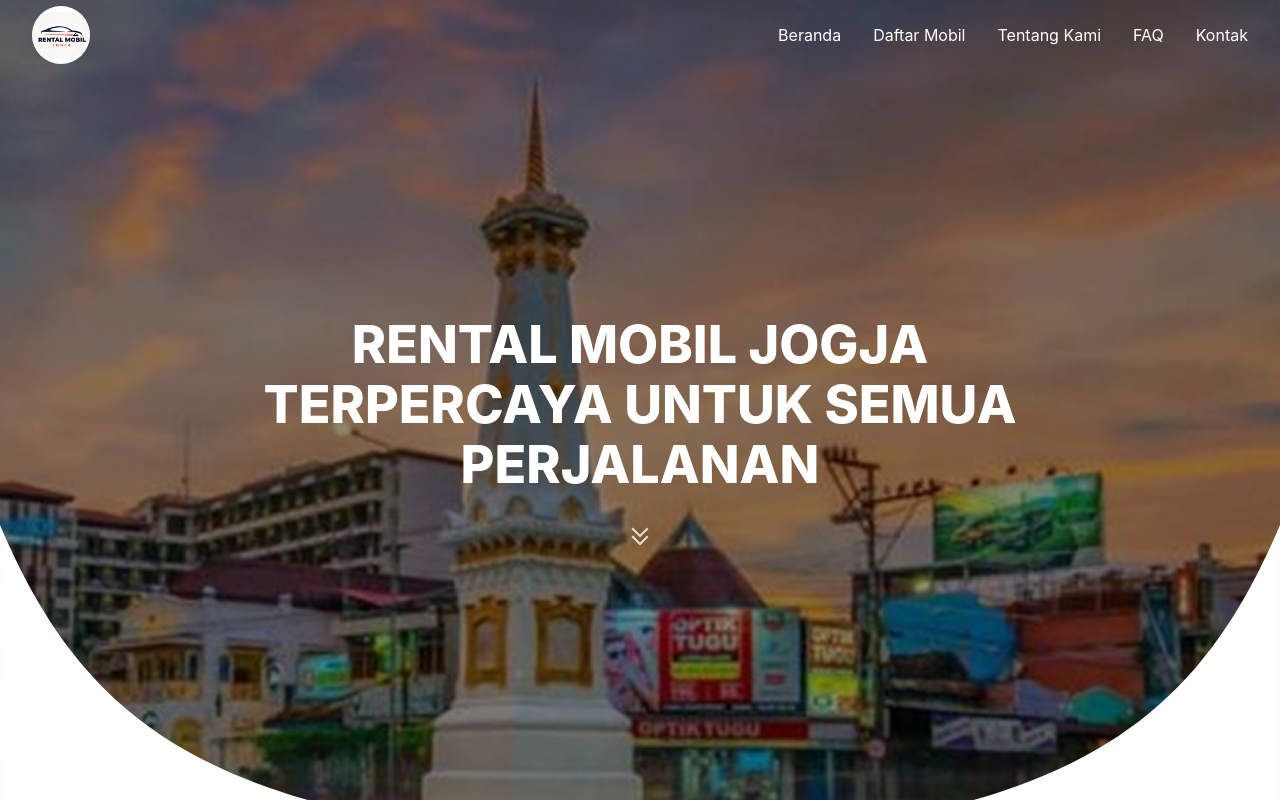
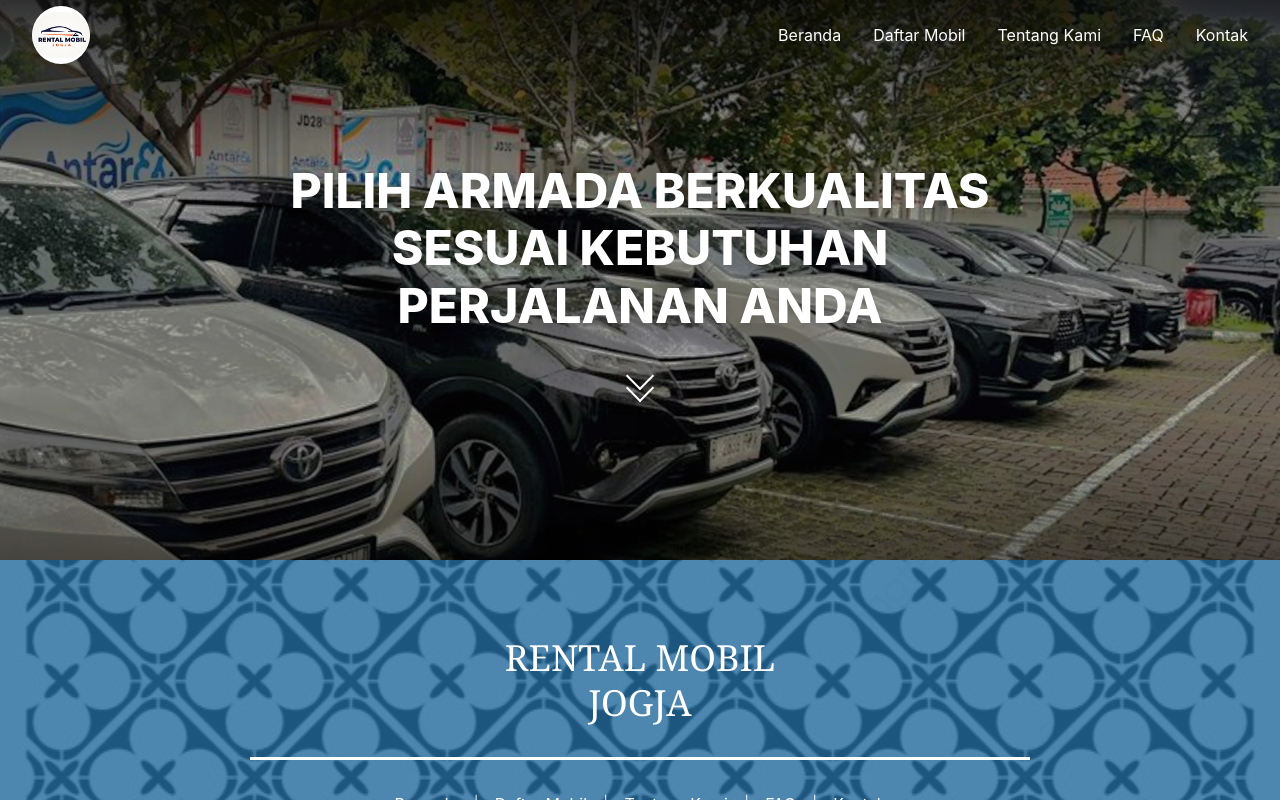
Before and after one commit to maulanaa121/Rental-Mobil-Jogja, a React (Vite) app: page /daftar-mobil in a window 1280 px wide. Shown: the top 800 px of the page. Built offline with nearby package versions, Linux system fonts and the light colour scheme.

Commit message:
feat: add hero section

```diff
--- a/src/App.jsx
+++ b/src/App.jsx
@@ -1,5 +1,5 @@
 import { BrowserRouter, Routes, Route } from "react-router-dom";
-import DaftarMobil from "./components/DaftarMobil/DaftarMobil";
+import DaftarMobil from "./components/Pages/DaftarMobil";
 import Beranda from "./components/Pages/Beranda";
 import TentangKami from "./components/Pages/TentangKami";
 
--- a/src/components/DaftarMobil/DaftarMobil.jsx
+++ /dev/null
@@ -1,27 +0,0 @@
-import React from 'react'
-import Navbar from '../Partials/Navbar'
-import Footer from '../Partials/Footer'
-import HeroDaftarMobil from '../Beranda/HeroBeranda'
-import Keunggulan from '../Beranda/Keunggulan'
-import MobilUnggulan from '../Beranda/MobilUnggulan'
-import Bersiaplah from '../Beranda/Bersiaplah'
-import Testimoni from '../Beranda/Testimoni'
-import Pengalaman from '../Beranda/Pengalaman'
-
-const DaftarMobil = () => {
-  return (
-    <div>
-        <Navbar/>
-        <HeroDaftarMobil/>
-        <Keunggulan/>
-        <Footer/>
-        <MobilUnggulan/>
-        <Bersiaplah/>
-        <Testimoni/>
-        <Pengalaman/>
-        <Footer/>
-    </div>
-  )
-}
-
-export default DaftarMobil
--- /dev/null
+++ b/src/components/DaftarMobil/HeroDaftarMobil.jsx
@@ -0,0 +1,130 @@
+import HeroImage from "../../assets/hero-mobil.png";
+
+const HeroDaftarMobil = () => {
+    return (
+        <section
+            className="
+                relative
+                h-[420px]
+                w-full
+                overflow-hidden
+                bg-cover
+                bg-center
+
+                sm:h-[480px]
+                lg:h-[560px]
+            "
+            style={{
+                backgroundImage: `url(${HeroImage})`,
+            }}
+        >
+            {/* OVERLAY GELAP SELURUH HERO */}
+            <div className="absolute inset-0 bg-black/25" />
+
+            {/* BAYANGAN HITAM BAGIAN ATAS */}
+            <div
+                className="
+                    absolute
+                    left-0
+                    right-0
+                    top-0
+                    h-[160px]
+                    bg-gradient-to-b
+                    from-black/70
+                    via-black/35
+                    to-transparent
+                "
+            />
+
+            {/* BAYANGAN SEDIKIT DI BAGIAN BAWAH */}
+            <div
+                className="
+                    absolute
+                    bottom-0
+                    left-0
+                    right-0
+                    h-[140px]
+                    bg-gradient-to-t
+                    from-black/35
+                    to-transparent
+                "
+            />
+
+            {/* CONTENT */}
+            <div
+                className="
+                    relative
+                    z-10
+                    flex
+                    h-full
+                    flex-col
+                    items-center
+                    justify-center
+                    px-6
+                    text-center
+                "
+            >
+                <h1
+                    className="
+                        max-w-[750px]
+                        text-3xl
+                        font-extrabold
+                        uppercase
+                        leading-[1.2]
+                        text-white
+                        drop-shadow-md
+
+                        sm:text-4xl
+                        lg:text-5xl
+                    "
+                >
+                    Pilih Armada Berkualitas
+                    <br />
+                    Sesuai Kebutuhan
+                    <br />
+                    Perjalanan Anda
+                </h1>
+
+                {/* ARROW */}
+                <a
+                    href="#armada"
+                    aria-label="Lihat daftar armada"
+                    className="
+                        mt-8
+                        flex
+                        flex-col
+                        items-center
+                        transition-transform
+                        duration-300
+                        hover:translate-y-1
+                    "
+                >
+                    <span
+                        className="
+                            h-5
+                            w-5
+                            rotate-45
+                            border-b-2
+                            border-r-2
+                            border-white
+                        "
+                    />
+
+                    <span
+                        className="
+                            -mt-2
+                            h-5
+                            w-5
+                            rotate-45
+                            border-b-2
+                            border-r-2
+                            border-white
+                        "
+                    />
+                </a>
+            </div>
+        </section>
+    );
+};
+
+export default HeroDaftarMobil;
--- /dev/null
+++ b/src/components/Pages/DaftarMobil.jsx
@@ -0,0 +1,16 @@
+import React from 'react'
+import Navbar from '../Partials/Navbar'
+import Footer from '../Partials/Footer'
+import HeroDaftarMobil from '../DaftarMobil/HeroDaftarMobil'
+
+const DaftarMobil = () => {
+  return (
+    <div>
+        <Navbar/>
+        <HeroDaftarMobil/>
+        <Footer/>
+    </div>
+  )
+}
+
+export default DaftarMobil
```
Also changed, not shown: src/assets/hero-mobil.png (added).
